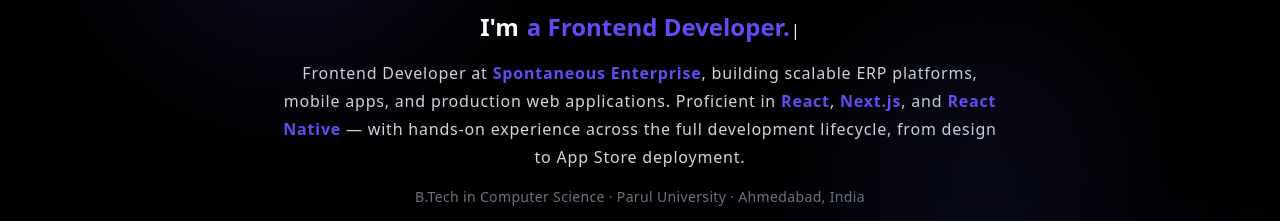
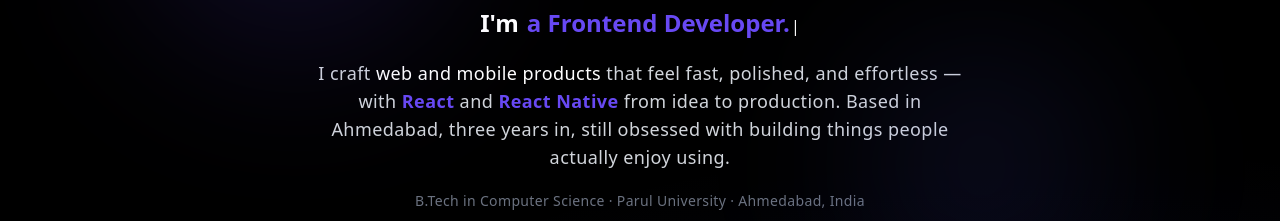
Before and after one commit to Darshan-Pandya10/Portfolio-2024, a React (Vite) app: page / in a window 1280 px wide. Shown: the part 341-562 px from the top of the page. Built offline with nearby package versions, Linux system fonts and the light colour scheme; no server answers.

Commit message:
made changes in about intro

```diff
--- a/src/Sections/About.jsx
+++ b/src/Sections/About.jsx
@@ -25,25 +25,20 @@
             strings: [
               " Darshan Pandya.",
               " a Frontend Developer.",
-              " a React & React Native Developer.",
             ],
             wrapperClassName:
               "text-xl md:text-2xl font-semibold text-[#6849f3]",
           }}
         />
       </div>
-      <p className="text-base md:w-[45rem] my-4 tracking-wider leading-7 text-center text-gray-300">
-        Frontend Developer at{" "}
-        <span className="text-[#6849f3] font-bold">
-          Spontaneous Enterprise
-        </span>
-        , building scalable ERP platforms, mobile apps, and production web
-        applications. Proficient in{" "}
-        <span className="text-[#6849f3] font-bold">React</span>,{" "}
-        <span className="text-[#6849f3] font-bold">Next.js</span>, and{" "}
-        <span className="text-[#6849f3] font-bold">React Native</span> — with
-        hands-on experience across the full development lifecycle, from design
-        to App Store deployment.
+      <p className="text-base md:text-lg max-w-xl md:max-w-2xl mx-auto my-5 px-2 tracking-wide leading-relaxed text-center text-gray-300">
+        I craft{" "}
+        <span className="text-white font-medium">web and mobile products</span>{" "}
+        that feel fast, polished, and effortless — with{" "}
+        <span className="text-[#6849f3] font-bold">React</span> and{" "}
+        <span className="text-[#6849f3] font-bold">React Native</span>{" "}
+        from idea to production. Based in Ahmedabad, three years in, still
+        obsessed with building things people actually enjoy using.
       </p>
       <p className="text-sm text-gray-500 tracking-wide">
         B.Tech in Computer Science · Parul University · Ahmedabad, India
```
